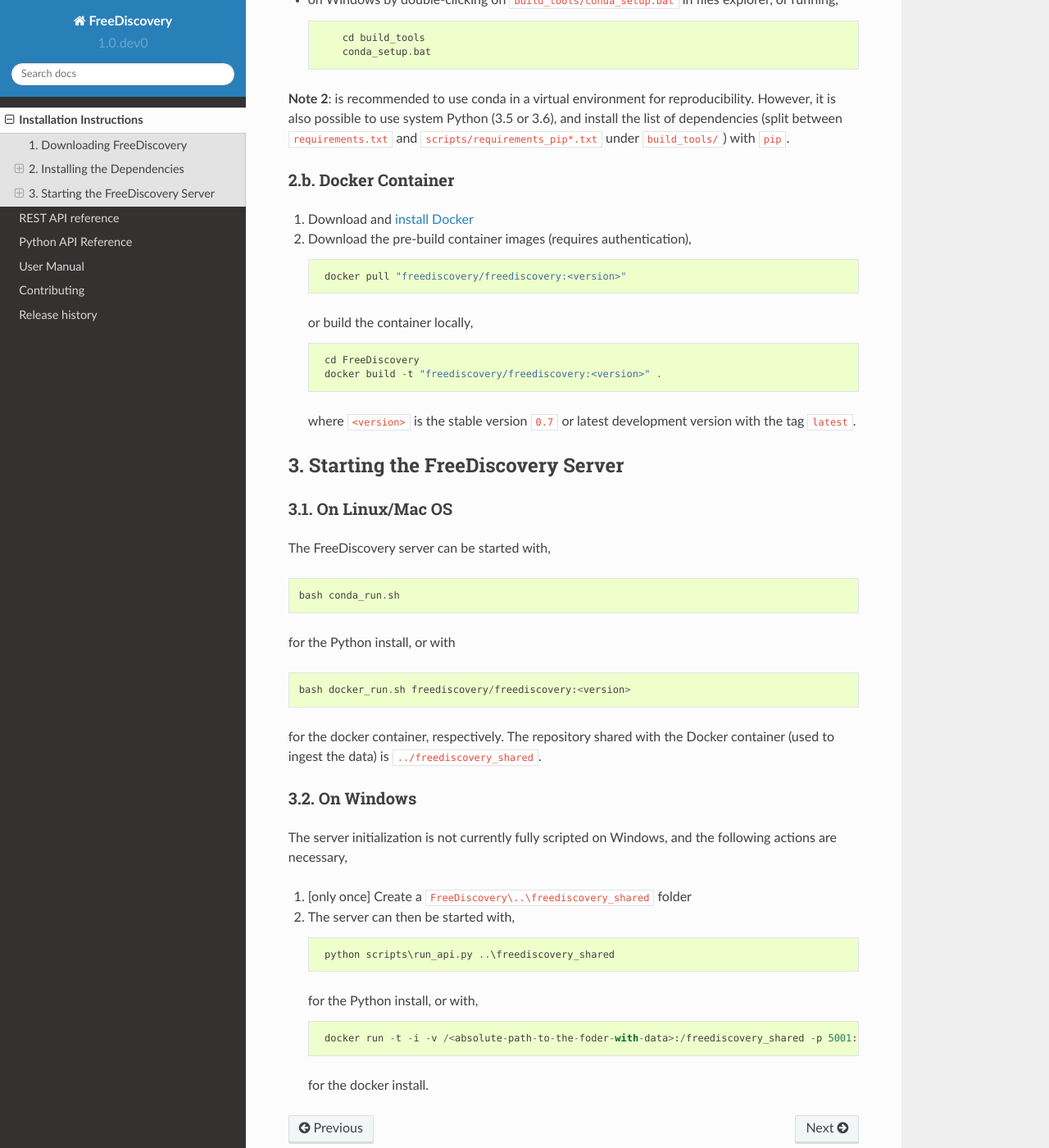
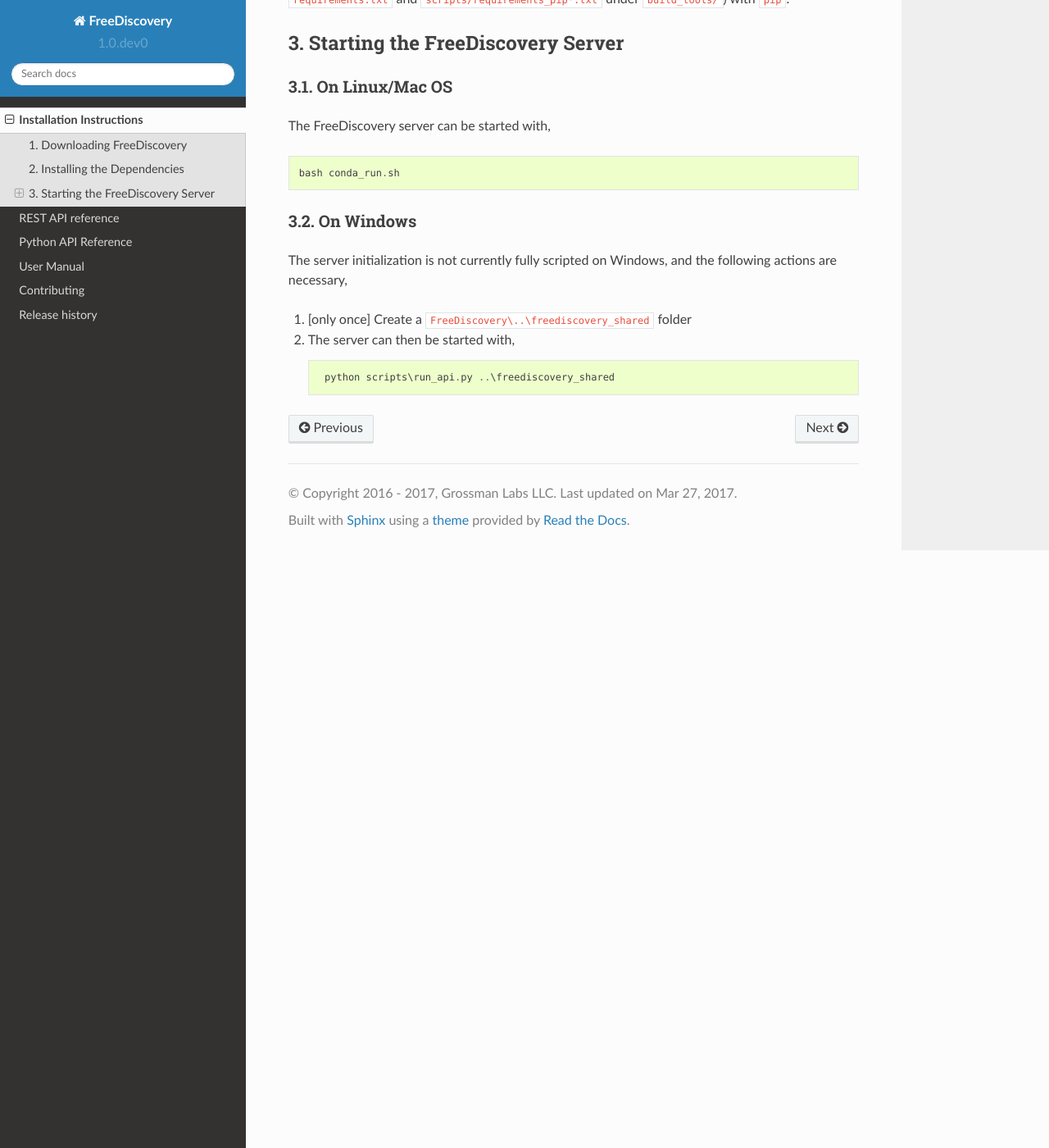
Before and after one commit to FreeDiscovery/FreeDiscovery, a Sphinx documentation site: the page built from doc/installation_instructions.md, in a window 1280 px wide and 1400 px high, scrolled down 1237 px. Shown: the whole window at 82% size. Built offline with Sphinx 7.4.7 and the Read the Docs theme 2.0.0, drawn with Linux system fonts in a browser that asks for light colours; pages that are not in the unit, such as notebooks, are missing from menus; some of the changed text lies outside the part shown.

Commit message:
Removing docker setup

```diff
--- a/doc/installation_instructions.md
+++ b/doc/installation_instructions.md
@@ -1,9 +1,5 @@
 # Installation Instructions
 
-There are two ways of installing FreeDiscovery,
-
-1. An installation into a Python virtual environment (recommended for development and testing)
-2. Using a Docker container (recommended in production)
 
 ## 1. Downloading FreeDiscovery
 
@@ -15,8 +11,6 @@
 
 
 ## 2. Installing the Dependencies
-
-### 2.a. Python Install
 
  1. Download and install [Miniconda](http://conda.pydata.org/miniconda.html) 64 bit for Python 3.5 (a cross-platform package manager for Python & R)
 
@@ -55,20 +49,6 @@
 **Note 2**: is recommended to use conda in a virtual environment for reproducibility. However, it is also possible to use system Python (3.5 or 3.6), and install the list of dependencies (split between `requirements.txt` and `scripts/requirements_pip*.txt` under `build_tools/`) with `pip`.
 
 
-### 2.b. Docker Container
-1. Download and [install Docker](https://docs.docker.com/engine/installation/)
-
-2. Download the pre-build container images (requires authentication),
-
-        docker pull "freediscovery/freediscovery:<version>"
-
-   or build the container locally,
-
-        cd FreeDiscovery
-        docker build -t "freediscovery/freediscovery:<version>" .
-
-   where `<version>` is the stable version `0.7` or latest development version with the tag `latest`.
-
 
 ## 3. Starting the FreeDiscovery Server
 
@@ -77,10 +57,6 @@
 The FreeDiscovery server can be started with,
 
     bash conda_run.sh
-for the Python install, or with
-
-    bash docker_run.sh freediscovery/freediscovery:<version>
-for the docker container, respectively. The repository shared with the Docker container (used to ingest the data) is `../freediscovery_shared`.
 
 ### 3.2. On Windows
 
@@ -90,8 +66,3 @@
 2. The server can then be started with,
 
         python scripts\run_api.py ..\freediscovery_shared
-   for the Python install, or with,
-
-        docker run -t -i -v /<absolute-path-to-the-foder-with-data>:/freediscovery_shared -p 5001:5001 freediscovery/freediscovery:<version>
-
-   for the docker install.
--- a/doc/user_manual/index.rst
+++ b/doc/user_manual/index.rst
@@ -6,4 +6,5 @@
 
    data_ingestion
    scaling_benchmarks
+   docker
    deployment
```
Also changed, not shown: doc/user_manual/docker.md (added, +47 -0 lines), 6 other files.
